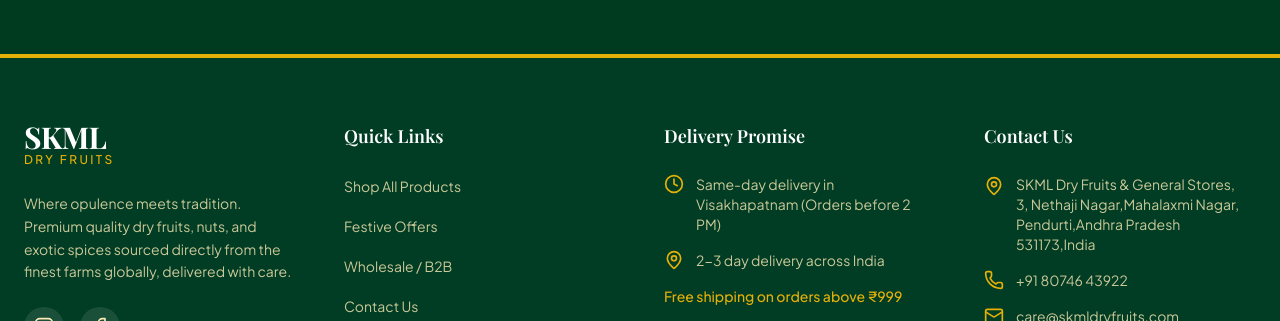
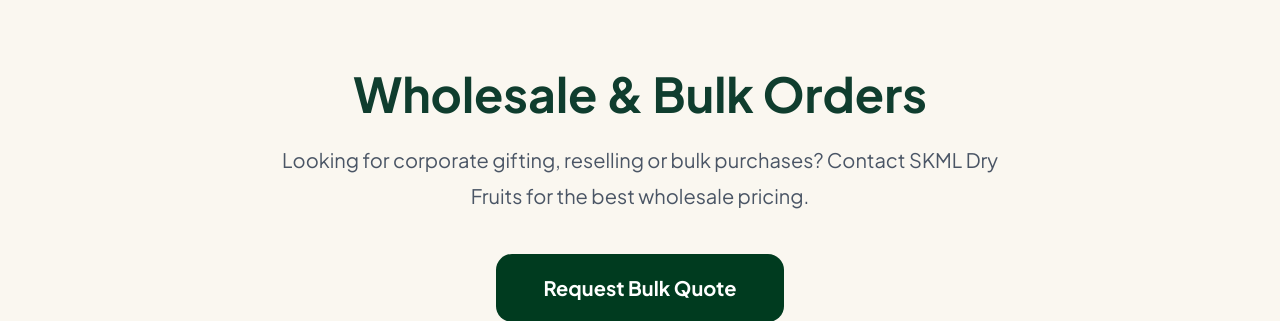
Before and after one commit to Mr-Shannu1/skml-dry-fruits, a React (Vite) app: page / in a window 1280 px wide. Shown: the part 1599-1920 px from the top of the page. Built offline with nearby package versions, Linux system fonts and the light colour scheme; no server answers; the database is empty; a web font is replaced by a local one.

Commit message:
updated home product cards

```diff
--- a/src/pages/home.tsx
+++ b/src/pages/home.tsx
@@ -34,12 +34,12 @@
 
       <Navbar />
 
-      {/* Hero Section */}
+      {/* HERO SECTION */}
       <section className="bg-[#003b1f] text-white py-20">
 
-        <div className="max-w-7xl mx-auto px-6 grid md:grid-cols-2 gap-12 items-center">
+        <div className="max-w-7xl mx-auto px-6 grid md:grid-cols-2 gap-14 items-center">
 
-          {/* Left */}
+          {/* LEFT */}
           <div>
 
             <p className="bg-yellow-500 text-black inline-block px-5 py-2 rounded-full font-semibold mb-6">
@@ -47,41 +47,54 @@
             </p>
 
             <h1 className="text-6xl font-bold leading-tight">
+
               The True Taste
               <br />
+
               <span className="text-yellow-400">
                 of Luxury.
               </span>
+
             </h1>
 
             <p className="mt-8 text-xl text-gray-300 leading-9">
+
               Hand-selected premium dry fruits,
               artisan nuts and exotic spices.
+
             </p>
 
             <div className="flex gap-5 mt-10">
 
               <a href="/shop">
+
                 <button className="bg-yellow-500 hover:bg-yellow-400 text-black px-10 py-4 rounded-2xl text-lg font-bold transition">
+
                   Shop Collection
+
                 </button>
+
               </a>
 
               <a href="/contact">
+
                 <button className="border border-white px-10 py-4 rounded-2xl text-lg font-bold hover:bg-white hover:text-black transition">
+
                   Contact Us
+
                 </button>
+
               </a>
 
             </div>
 
           </div>
 
-          {/* Right Hero Image */}
+          {/* RIGHT IMAGE */}
           <div>
 
             <img
-              src="https://images.unsplash.com/photo-1606923829579-0cb981a83e2f?q=80&w=1200&auto=format&fit=crop"
+              src="/products/hero-dryfruits.jpg"
               alt="Dry Fruits"
               className="w-full h-[500px] object-cover rounded-3xl shadow-2xl"
             />
@@ -92,7 +105,7 @@
 
       </section>
 
-      {/* Featured Products */}
+      {/* FEATURED PRODUCTS */}
       <section className="max-w-7xl mx-auto px-6 py-20">
 
         <div className="text-center mb-16">
@@ -107,7 +120,7 @@
 
         </div>
 
-        {/* Products Grid */}
+        {/* PRODUCTS GRID */}
         <div className="grid grid-cols-1 sm:grid-cols-2 lg:grid-cols-4 gap-10">
 
           {products.map((product: any) => (
@@ -117,27 +130,25 @@
               className="bg-white rounded-3xl overflow-hidden shadow-xl hover:scale-105 transition-all duration-300"
             >
 
-              {/* Product Image */}
+              {/* IMAGE */}
               <img
                 src={product.image}
                 alt={product.name}
                 className="w-full h-72 object-cover"
               />
 
-              {/* Product Details */}
+              {/* CONTENT */}
               <div className="p-6">
 
-                {/* Product Name */}
                 <h3 className="text-2xl font-bold text-[#0f3d2e]">
                   {product.name}
                 </h3>
 
-                {/* Description */}
                 <p className="text-gray-600 mt-3">
                   {product.description}
                 </p>
 
-                {/* Price + Weight */}
+                {/* PRICE + WEIGHT */}
                 <div className="flex items-center justify-between mt-5">
 
                   <p className="text-3xl font-bold text-[#0f3d2e]">
@@ -150,9 +161,10 @@
 
                 </div>
 
-                {/* Add To Cart */}
+                {/* BUTTON */}
                 <button
                   onClick={() => {
+
                     addToCart({
                       ...product,
                       quantity: 1,
@@ -161,6 +173,7 @@
                     toast.success(
                       "Added to cart 🛒"
                     );
+
                   }}
                   className="w-full mt-6 bg-[#003b1f] text-white py-4 rounded-2xl hover:scale-105 transition"
                 >
@@ -177,8 +190,8 @@
 
       </section>
 
-      {/* Why Choose Us */}
-      <section className="bg-[#003b1f] text-white py-20 mt-20">
+      {/* WHY CHOOSE US */}
+      <section className="bg-[#003b1f] text-white py-20">
 
         <div className="max-w-7xl mx-auto px-6">
 
@@ -203,8 +216,7 @@
               </h3>
 
               <p className="text-gray-300 text-lg">
-                Handpicked dry fruits sourced
-                directly from trusted farms.
+                Handpicked dry fruits sourced directly from trusted farms.
               </p>
 
             </div>
@@ -216,8 +228,7 @@
               </h3>
 
               <p className="text-gray-300 text-lg">
-                Same-day delivery available in
-                Visakhapatnam.
+                Same-day delivery available in Visakhapatnam.
               </p>
 
             </div>
@@ -229,8 +240,7 @@
               </h3>
 
               <p className="text-gray-300 text-lg">
-                Best premium dry fruits at
-                wholesale prices.
+                Best premium dry fruits at wholesale prices.
               </p>
 
             </div>
@@ -241,6 +251,36 @@
 
       </section>
 
+      {/* WHOLESALE SECTION */}
+      <section className="py-24 bg-[#faf7f0]">
+
+        <div className="max-w-7xl mx-auto px-6 text-center">
+
+          <h2 className="text-5xl font-bold text-[#0f3d2e]">
+            Wholesale & Bulk Orders
+          </h2>
+
+          <p className="text-gray-600 text-xl mt-6 max-w-3xl mx-auto leading-9">
+
+            Looking for corporate gifting, reselling or bulk purchases?
+            Contact SKML Dry Fruits for the best wholesale pricing.
+
+          </p>
+
+          <a href="/wholesale">
+
+            <button className="mt-10 bg-[#003b1f] text-white px-12 py-5 rounded-2xl text-xl font-bold hover:scale-105 transition">
+
+              Request Bulk Quote
+
+            </button>
+
+          </a>
+
+        </div>
+
+      </section>
+
       <Footer />
 
     </div>
```
